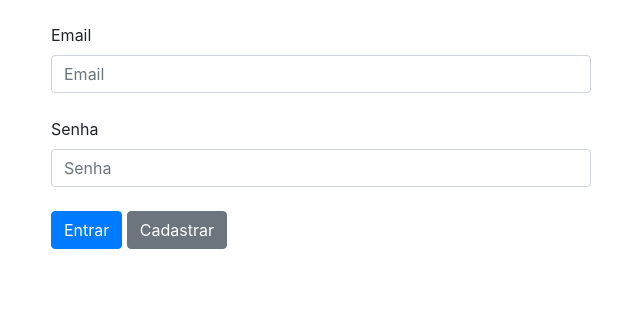
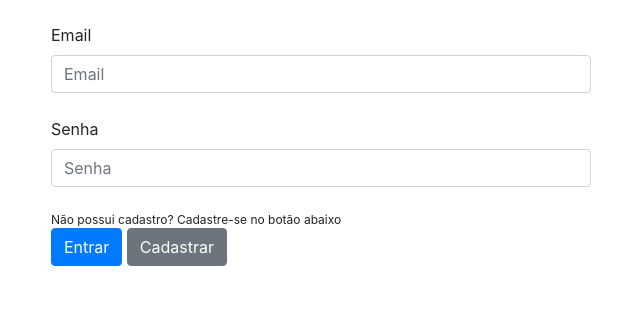
Before and after one commit to WendSant/Desafio-para-Estagio-JR-MedicalSys---V2.0, a Django app: page /auth/login/ in a window 1280 px wide. Shown: the part 162-473 px from the top of the page, without its empty margins (319-959 px from the left). Run offline with Django 4.2, Linux system fonts and the light colour scheme.

Commit message:
Add coment acima do botão cadastro

```diff
--- a/medico/templates/login.html
+++ b/medico/templates/login.html
@@ -38,11 +38,15 @@
             placeholder="Senha"
           />
           <br />
+          <p style="font-size: 12px; margin-bottom: -1px;">
+            Não possui cadastro? Cadastre-se no botão abaixo
+          </p>
           <input class="btn btn-primary" type="submit" value="Entrar" />
           <a href="{% url 'cadastrar' %}" class="btn btn-secondary"
             >Cadastrar</a
           >
         </form>
+
       </div>
 
       <div class="col-md-3"></div>
```
Also changed, not shown: db.sqlite3.
